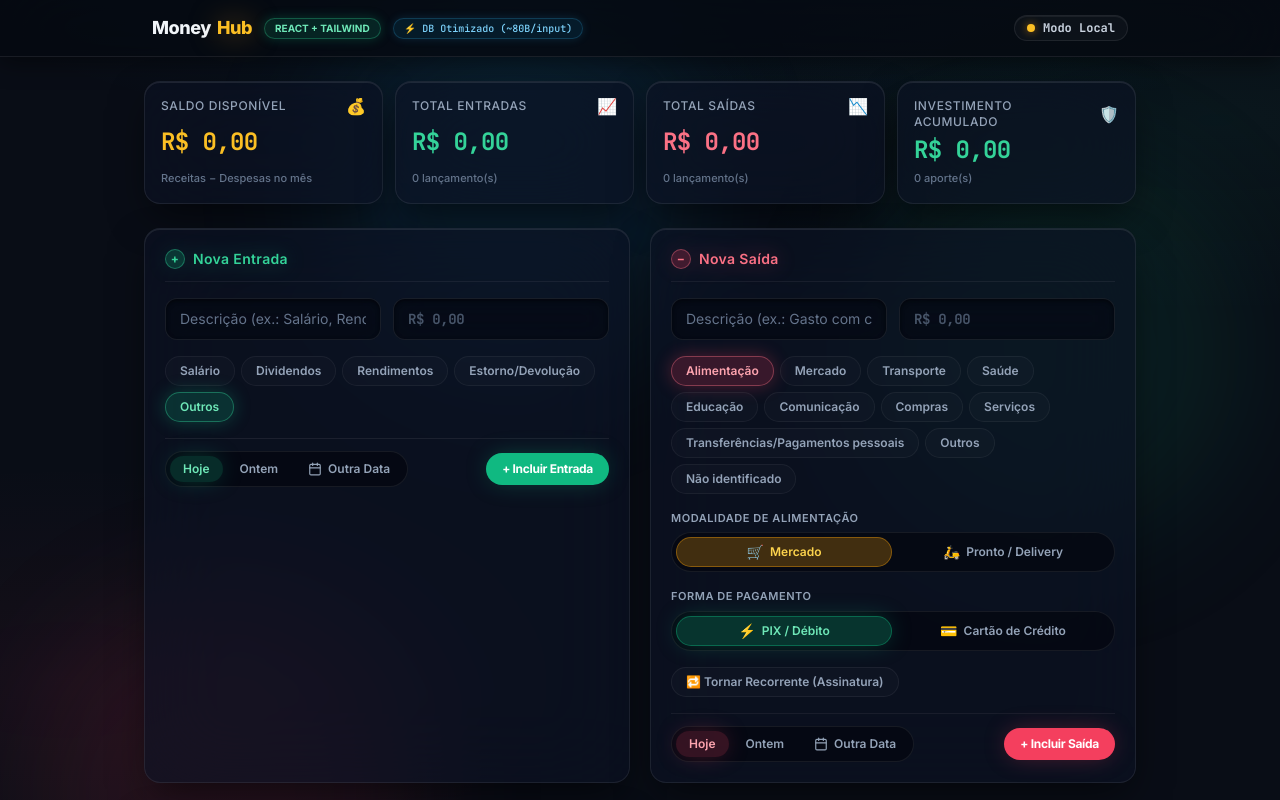
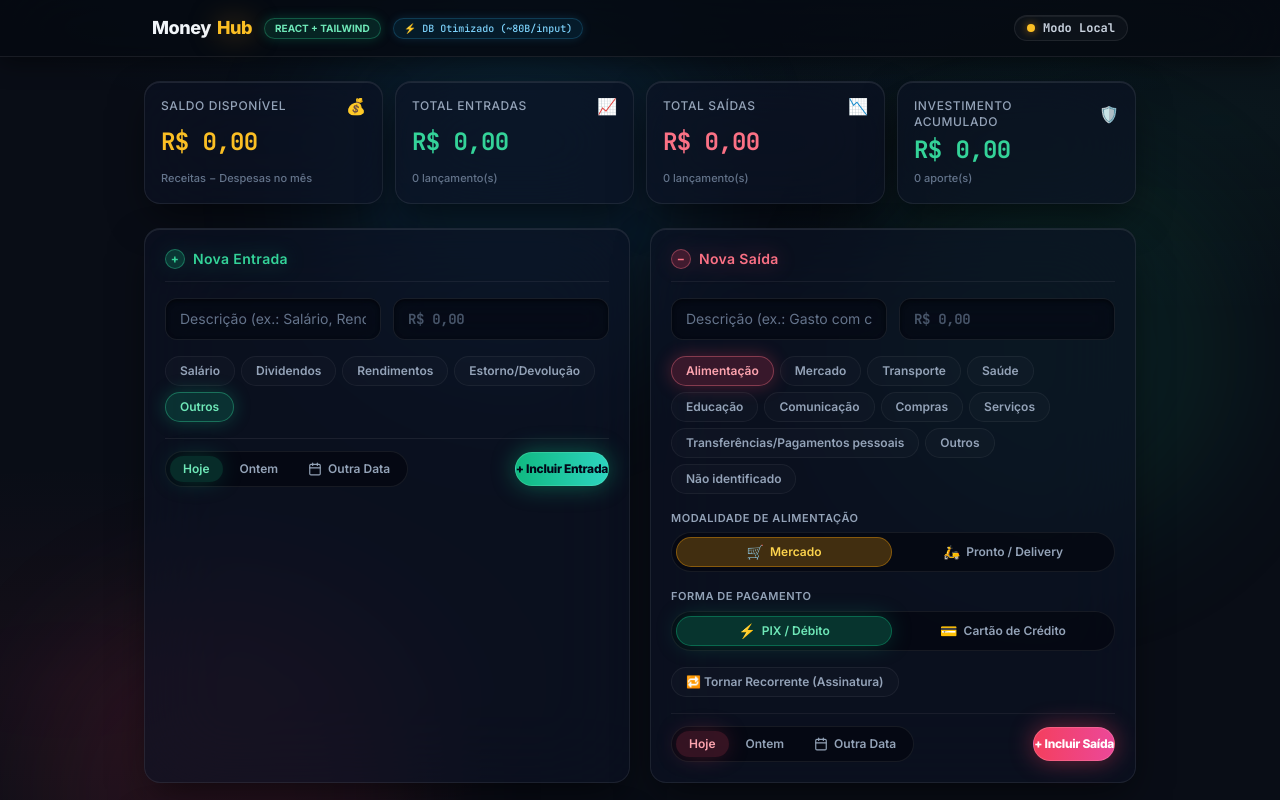
Before and after one commit to joaojorte/MoneyHub, a React (Vite) app: page / in a window 1280 px wide. Shown: the top 800 px of the page. Built offline with nearby package versions, Linux system fonts and the light colour scheme; no server answers.

Commit message:
auto-sync: atualizar src/components/ui/Button.jsx

```diff
--- a/src/components/ui/Button.jsx
+++ b/src/components/ui/Button.jsx
@@ -10,17 +10,17 @@ export function Button({
   const baseStyles = 'inline-flex items-center justify-center font-bold tracking-tight rounded-full transition-all duration-200 active:scale-[0.98] disabled:opacity-50 disabled:pointer-events-none select-none';
 
   const variants = {
-    primary: 'bg-emerald-500 hover:bg-emerald-600 text-white shadow-glow-income',
-    expense: 'bg-rose-500 hover:bg-rose-600 text-white shadow-glow-expense',
-    brand: 'bg-amber-400 hover:bg-amber-500 text-slate-950 shadow-sm',
-    secondary: 'bg-surface-active hover:bg-white/[0.12] text-slate-200 border border-border-subtle',
-    ghost: 'bg-transparent hover:bg-white/[0.06] text-slate-400 hover:text-white',
+    primary: 'bg-gradient-to-r from-emerald-500 to-teal-400 hover:from-emerald-400 hover:to-teal-300 text-slate-950 font-extrabold shadow-[0_0_24px_rgba(16,185,129,0.45)] hover:shadow-[0_0_30px_rgba(16,185,129,0.6)] border border-emerald-300/30',
+    expense: 'bg-gradient-to-r from-rose-500 to-pink-500 hover:from-rose-400 hover:to-pink-400 text-white font-extrabold shadow-[0_0_24px_rgba(244,63,94,0.45)] hover:shadow-[0_0_30px_rgba(244,63,94,0.6)] border border-rose-300/30',
+    brand: 'bg-gradient-to-r from-amber-400 to-amber-300 hover:from-amber-300 hover:to-yellow-200 text-slate-950 font-extrabold shadow-[0_0_24px_rgba(245,158,11,0.45)] hover:shadow-[0_0_30px_rgba(245,158,11,0.6)] border border-amber-200/40',
+    secondary: 'bg-white/[0.04] hover:bg-white/[0.08] text-slate-200 border border-white/[0.08] hover:border-white/[0.16] backdrop-blur-md',
+    ghost: 'bg-transparent hover:bg-white/[0.06] text-slate-400 hover:text-white border border-transparent hover:border-white/[0.08]',
     link: 'bg-transparent text-slate-400 hover:text-white underline underline-offset-2 p-0'
   };
 
   const sizes = {
-    sm: 'px-3 py-1 text-xs',
-    md: 'px-4 py-2 text-xs',
+    sm: 'px-3.5 py-1 text-xs',
+    md: 'px-4.5 py-2 text-xs',
     lg: 'px-6 py-2.5 text-sm'
   };
 
```
